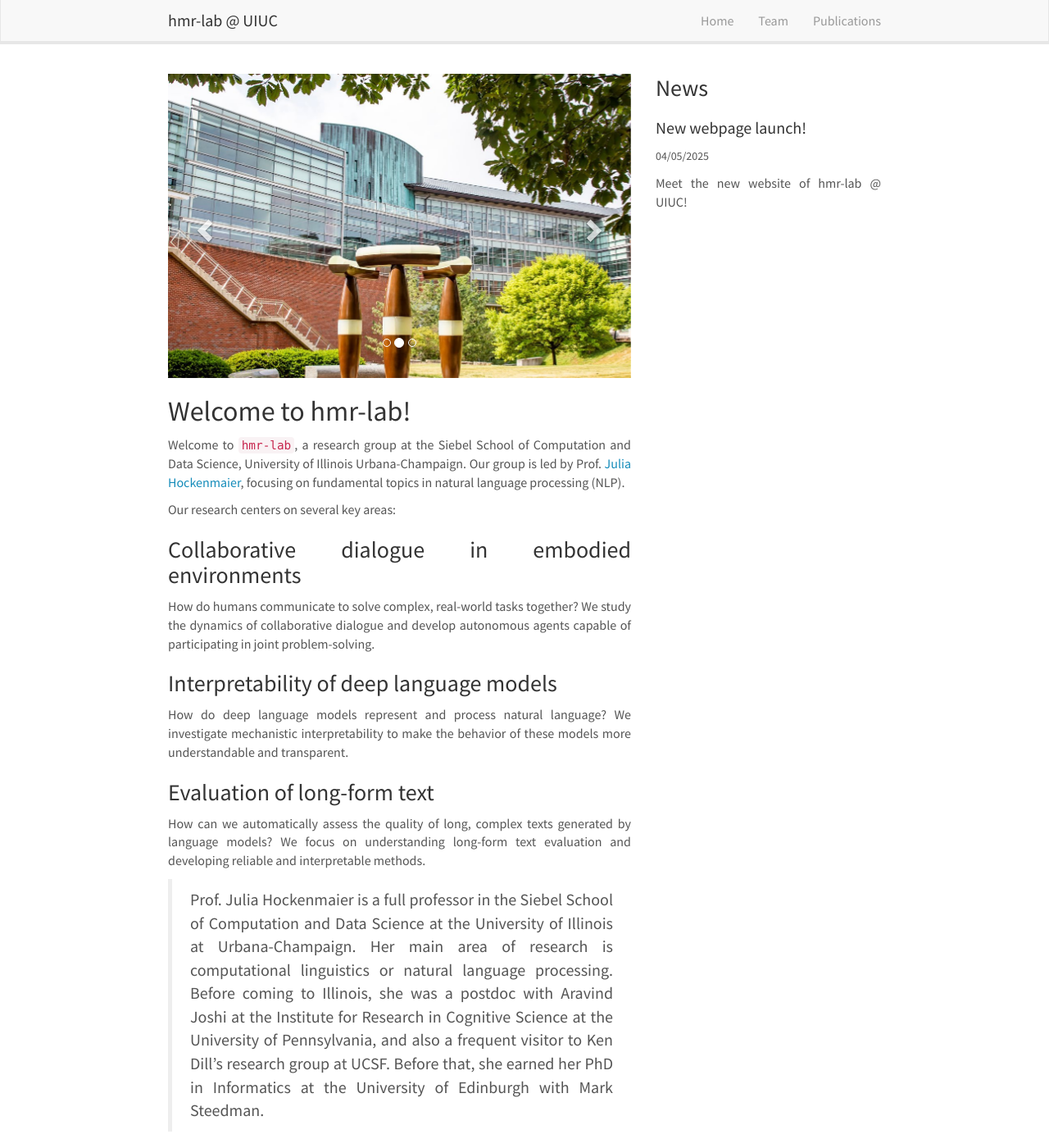
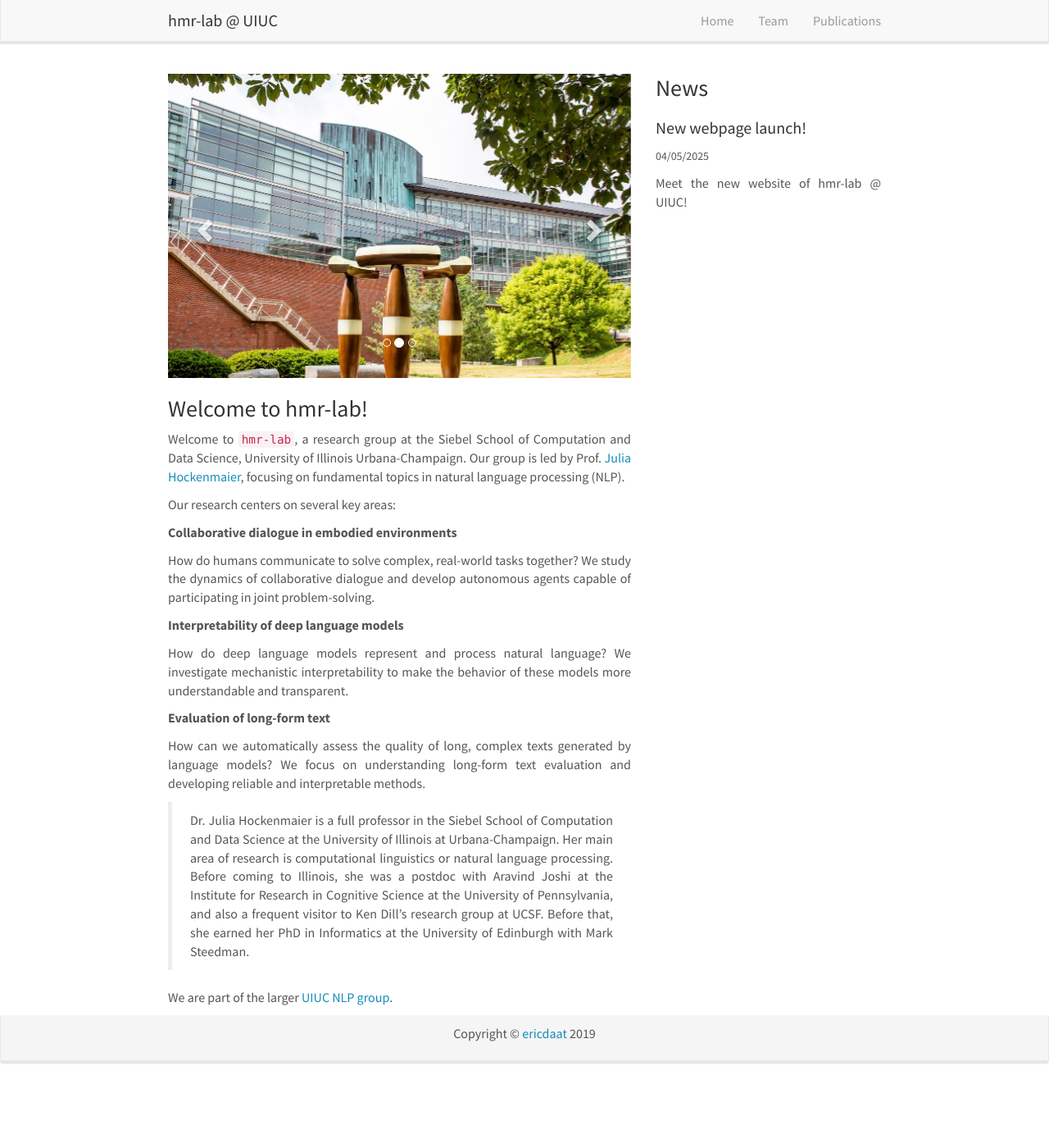
Before and after one commit to hmr-lab/hmr-lab.github.io, a Jekyll site: the page built from _pages/home.md, in a window 1280 px wide and 1400 px high. Shown: the whole window at 82% size. Built offline with Jekyll 4.4.1, drawn with Linux system fonts in a browser that asks for light colours; nearby versions of some CDN libraries.

Commit message:
fix: fix font sizes

```diff
--- a/_pages/home.md
+++ b/_pages/home.md
@@ -6,21 +6,24 @@ sitemap: true
 permalink: /
 ---
 
-## Welcome to hmr-lab!
+### Welcome to hmr-lab!
 
 Welcome to `hmr-lab`, a research group at the Siebel School of Computation and Data Science, University of Illinois Urbana-Champaign. Our group is led by Prof. [Julia Hockenmaier](https://juliahmr.cs.illinois.edu/), focusing on fundamental topics in natural language processing (NLP).
 
 Our research centers on several key areas:
 
-### Collaborative dialogue in embodied environments
+**Collaborative dialogue in embodied environments**
+
 How do humans communicate to solve complex, real-world tasks together? We study the dynamics of collaborative dialogue and develop autonomous agents capable of participating in joint problem-solving.
 
-### Interpretability of deep language models
+**Interpretability of deep language models**
+
 How do deep language models represent and process natural language? We investigate mechanistic interpretability to make the behavior of these models more understandable and transparent.
 
-### Evaluation of long-form text
+**Evaluation of long-form text**
+
 How can we automatically assess the quality of long, complex texts generated by language models? We focus on understanding long-form text evaluation and developing reliable and interpretable methods.
 
-> Prof. Julia Hockenmaier is a full professor in the Siebel School of Computation and Data Science at the University of Illinois at Urbana-Champaign. Her main area of research is computational linguistics or natural language processing. Before coming to Illinois, she was a postdoc with Aravind Joshi at the Institute for Research in Cognitive Science at the University of Pennsylvania, and also a frequent visitor to Ken Dill's research group at UCSF. Before that, she earned her PhD in Informatics at the University of Edinburgh with Mark Steedman.
+> Dr. Julia Hockenmaier is a full professor in the Siebel School of Computation and Data Science at the University of Illinois at Urbana-Champaign. Her main area of research is computational linguistics or natural language processing. Before coming to Illinois, she was a postdoc with Aravind Joshi at the Institute for Research in Cognitive Science at the University of Pennsylvania, and also a frequent visitor to Ken Dill's research group at UCSF. Before that, she earned her PhD in Informatics at the University of Edinburgh with Mark Steedman.
 
 We are part of the larger [UIUC NLP group](https://nlp.cs.illinois.edu/).
--- a/_sass/bootstrap/_variables.scss
+++ b/_sass/bootstrap/_variables.scss
@@ -857,7 +857,7 @@ $headings-small-color:        $gray-light !default;
 //** Blockquote small color
 $blockquote-small-color:      $gray-light !default;
 //** Blockquote font size
-$blockquote-font-size:        ($font-size-base * 1.25) !default;
+$blockquote-font-size:        ($font-size-base) !default;
 //** Blockquote border color
 $blockquote-border-color:     $gray-lighter !default;
 //** Page header border color
```
